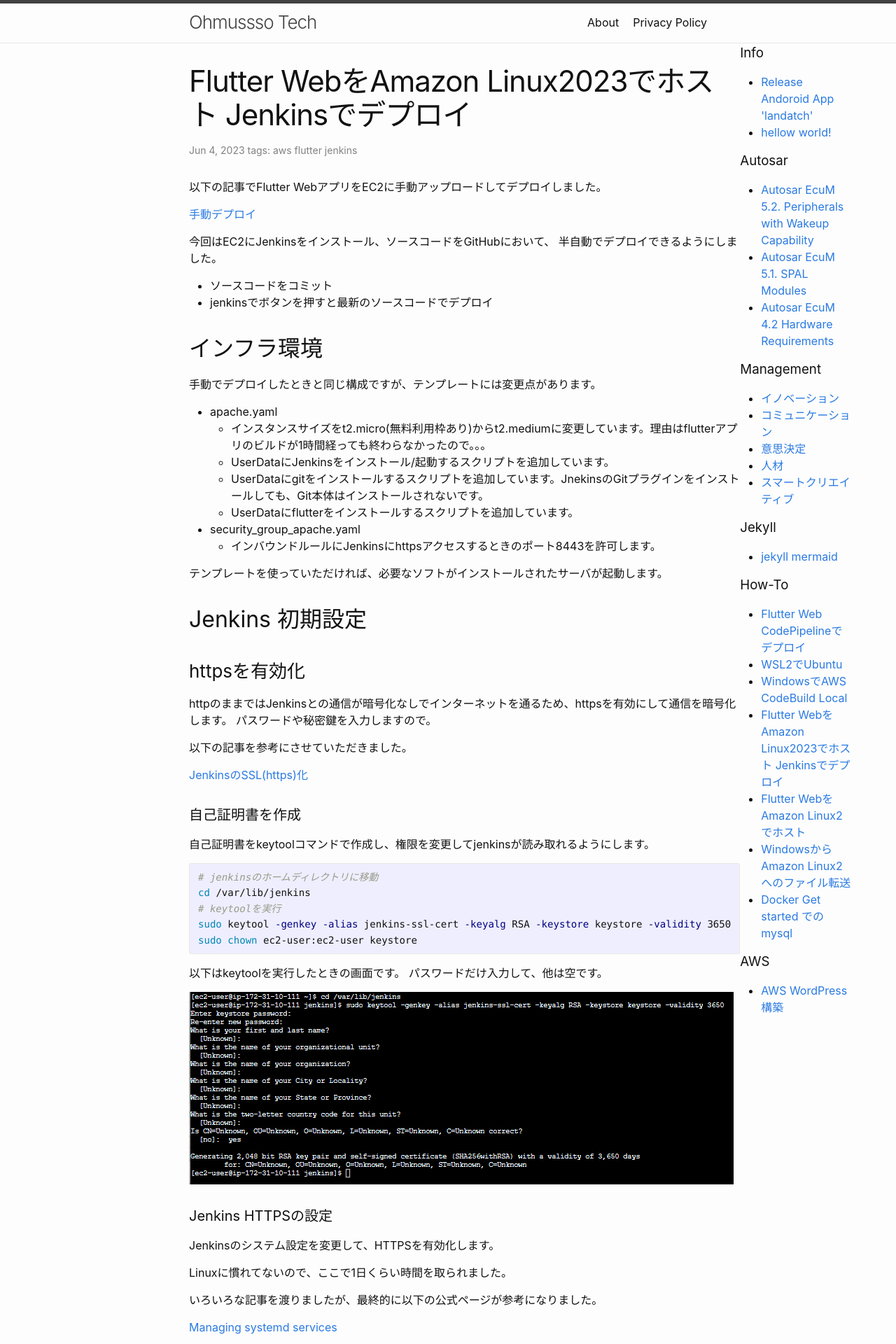
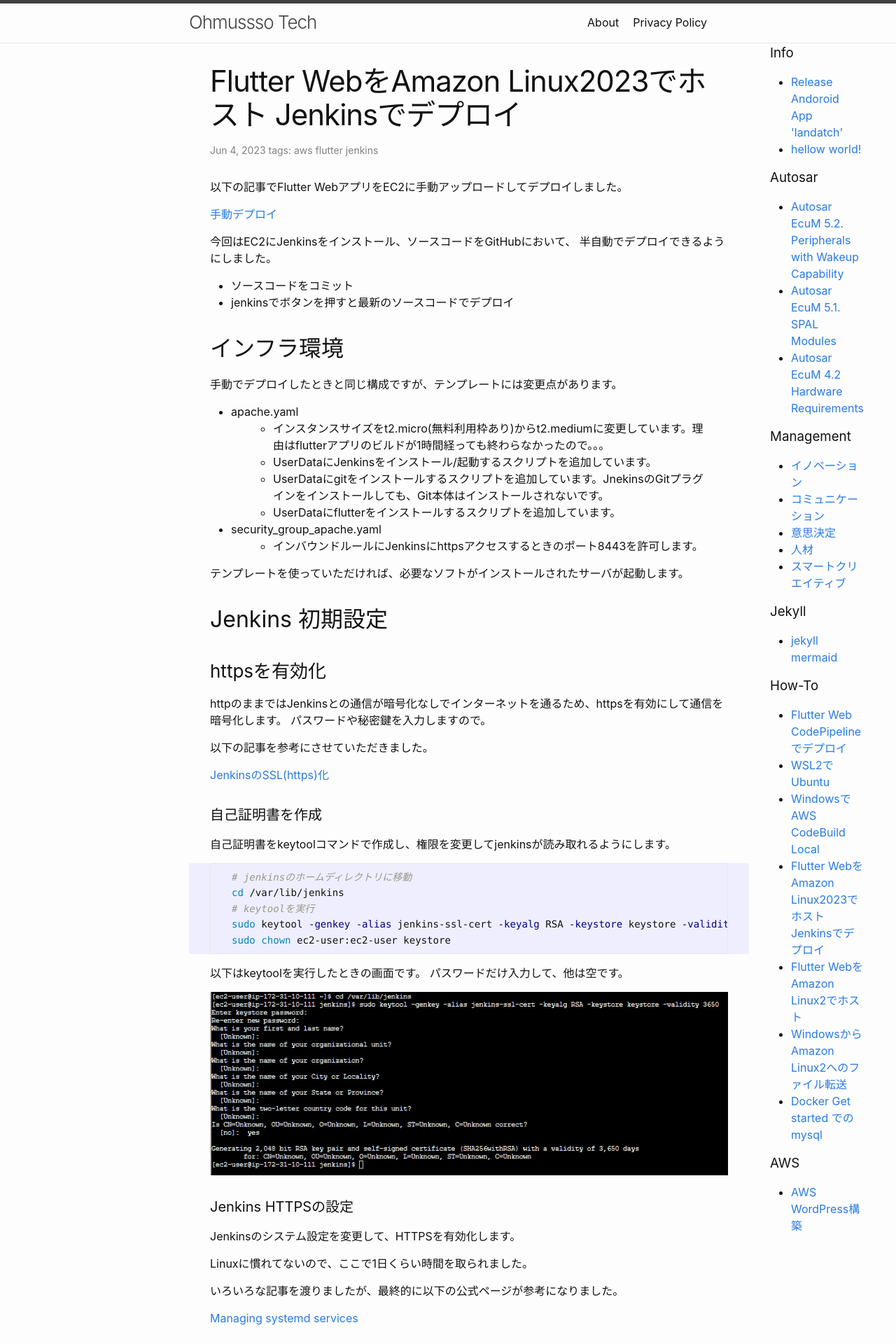
Before and after one commit to ohmusso/ohmusso.github.io, a Jekyll site: the page built from _posts/2023-05-28-flutter-web-on-ec2-linux.markdown, in a window 1280 px wide. Shown: the top 1920 px of the page at 70% size. Built offline with Jekyll 4.4.1, drawn with Linux system fonts in a browser that asks for light colours.

Commit message:
dsplay scroll view if text is overflow

```diff
--- a/_sass/minima/_base.scss
+++ b/_sass/minima/_base.scss
@@ -44,6 +44,13 @@
 ul, ol, dl, figure,
 %vertical-rhythm {
   margin-bottom: $spacing-unit * .5;
+  max-width: 300px;
+
+  @media screen and (min-width: $on-large) { // mobile first
+    max-width: calc(#{$content-width} - (#{$spacing-unit} * 2));
+    padding-right: $spacing-unit;
+    padding-left: $spacing-unit;
+  }
 }
 
 hr {
@@ -173,7 +180,7 @@
 
 pre {
   padding: 8px 12px;
-  overflow-x: auto;
+  overflow-x: scroll;
 
   > code {
     border: 0;
```
Also changed, not shown: _drafts/test.markdown (added, +15 -0 lines).
